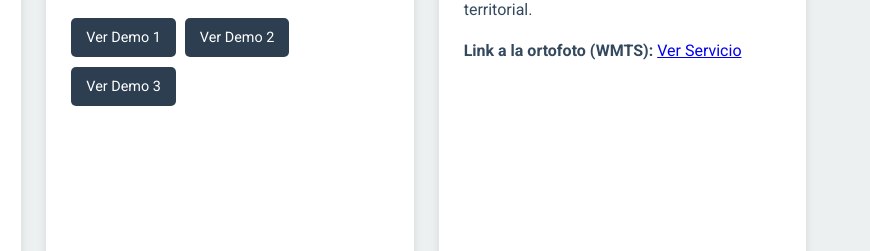
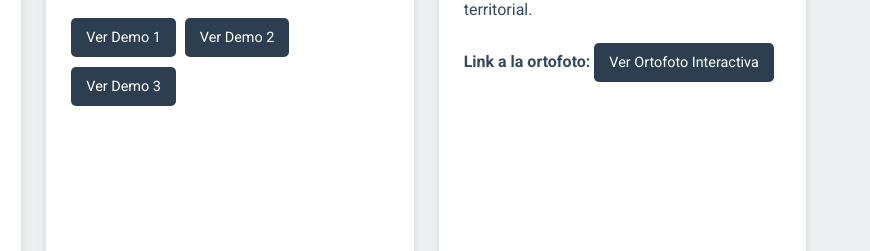
Before and after one commit to chayvolta/Portafolio-ASFZ, a plain HTML site: page index.html in a window 1280 px wide. Shown: the part 1402-1653 px from the top of the page, 410-1280 px from the left. Drawn offline with Linux system fonts and the light colour scheme.

Commit message:
Update index.html

```diff
--- a/index.html
+++ b/index.html
@@ -66,7 +66,7 @@
                 <div class="proyecto-card">
                     <h3>Fotogrametría y Modelado 3D con Drones</h3>
                     <p>Como piloto independiente, realizo vuelos programados para la generación de ortofotografías de alta resolución, modelos 3D y nubes de puntos para análisis territorial.</p>
-                    <p><strong>Link a la ortofoto (WMTS):</strong> <a href="https://tiles.openaerialmap.org/688eabbc7163f9907393c3c7/0/688eabbc7163f9907393c3c8/wmts" target="_blank">Ver Servicio</a></p>
+                    <p><strong>Link a la ortofoto:</strong> <a href="https://map.openaerialmap.org/#/-87.06867545843124,20.652992261975584,18/user/688e848a7163f9907393ba84/688eae677163f9907393c6f2?_k=tn9gc4" target="_blank" class="boton-proyecto">Ver Ortofoto Interactiva</a></p>
                 </div>
 
             </div>
```
